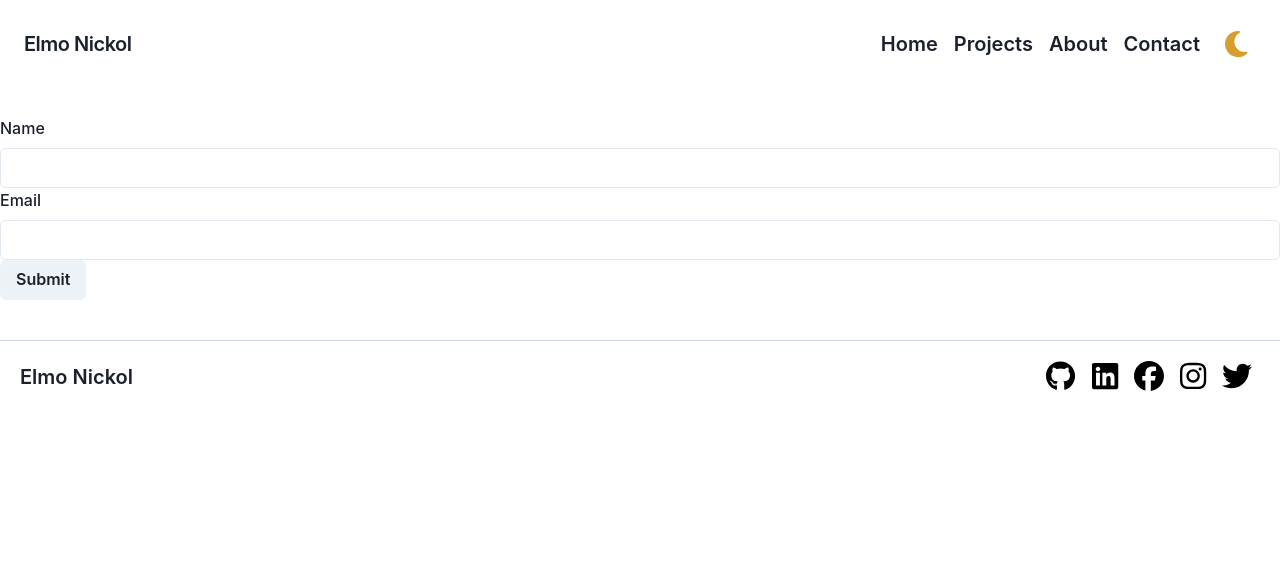
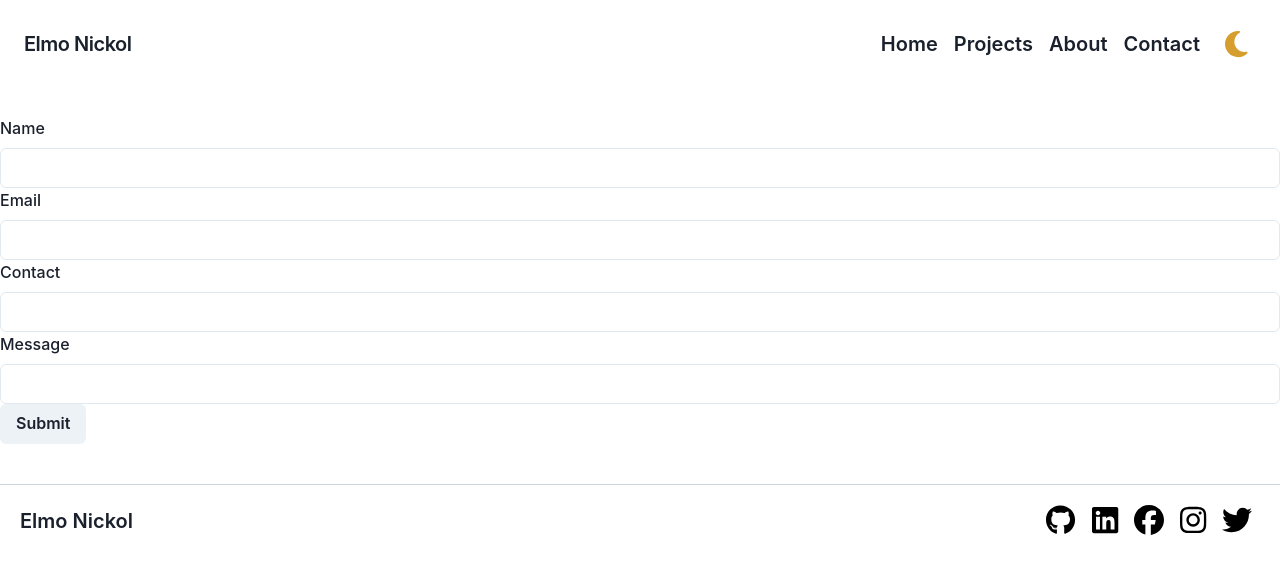
Before and after one commit to elmonickcool/my_portfolio, a Next.js app: page /contact in a window 1280 px wide. Shown: the top 574 px of the page. Built offline with nearby package versions, Linux system fonts and the light colour scheme.

Commit message:
Functionality added

```diff
--- a/src/pages/contact.js
+++ b/src/pages/contact.js
@@ -18,14 +18,31 @@ const db = getFirestore(app);
 const Contact = () => {
     const [name, setName] = useState('');
     const [email, setEmail] = useState('');
+    const [contactnum, setContactNum] = useState('');
+    const [message, setMessage] = useState('');
+
+    const handleChange = (event) => {
+        const { name, value } = event.target;
+        if (name === 'name') {
+            setName(value);
+        } else if (name === 'email') {
+            setEmail(value);
+        } else if (name === 'contactnum') {
+            setContactNum(value);
+        } else if (name === 'message') {
+            setMessage(value);
+        }
+    };
 
     const handleSubmit = async (event) => {
         event.preventDefault();
         try {
-            const docRef = await addDoc(collection(db, "contacts"), { name, email });
+            const docRef = await addDoc(collection(db, "contact"), { name, email, contactnum, message });
             console.log("Document written with ID: ", docRef.id);
             setName('');
             setEmail('');
+            setContactNum('');
+            setMessage('');
         } catch (e) {
             console.error("Error adding document: ", e);
         }
@@ -35,17 +52,23 @@ const Contact = () => {
         <form onSubmit={handleSubmit}>
             <FormControl>
                 <FormLabel>Name</FormLabel>
-                <Input type='text' value={name} onChange={(e) => setName(e.target.value)} />
+                <Input type='text' name='name' value={name} onChange={handleChange} />
             </FormControl>
             <FormControl>
                 <FormLabel>Email</FormLabel>
-                <Input type='email' value={email} onChange={(e) => setEmail(e.target.value)} />
+                <Input type='email' name='email' value={email} onChange={handleChange} />
+            </FormControl>
+            <FormControl>
+                <FormLabel>Contact</FormLabel>
+                <Input type='text' name='contactnum' value={contactnum} onChange={handleChange} />
+            </FormControl>
+            <FormControl>
+                <FormLabel>Message</FormLabel>
+                <Input type='textarea' name='message' value={message} onChange={handleChange} />
             </FormControl>
             <Button type='submit'>Submit</Button>
         </form>
-
     );
-
 }
 
-export default Contact
+export default Contact;
```
